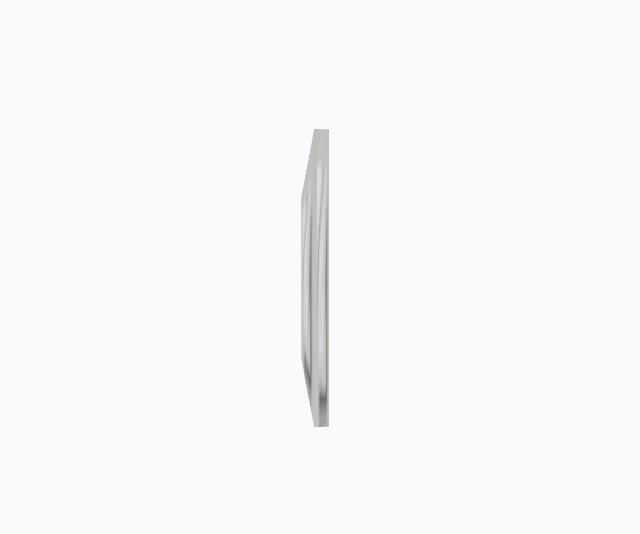
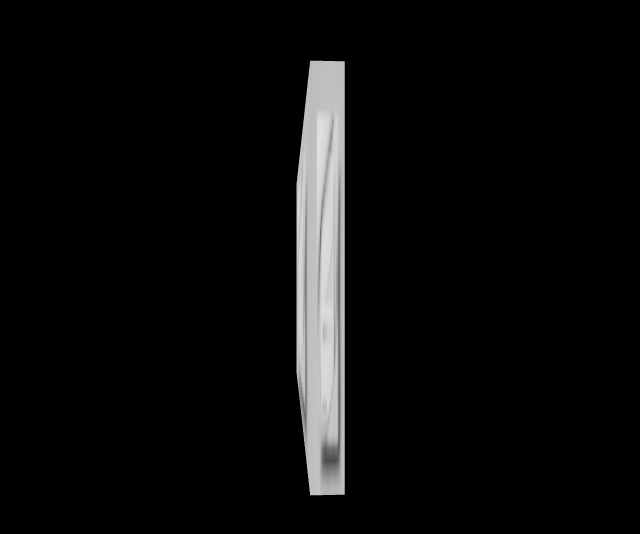
Before and after one commit to bibennurbani/tcglabs.id, a Next.js app: page / in a window 1280 px wide. Shown: the part 122-656 px from the top of the page, without its empty margins (329-969 px from the left). Built offline with nearby package versions, Linux system fonts and the light colour scheme.

Commit message:
Initializing ticket and animation

```diff
--- a/package.json
+++ b/package.json
@@ -11,11 +11,11 @@
   },
   "dependencies": {
     "@react-spring/three": "^9.7.5",
-    "@react-three/drei": "^9.114.3",
+    "@react-three/drei": "^9.114.4",
     "@react-three/fiber": "^8.17.10",
     "@types/three": "^0.169.0",
     "autoprefixer": "^10.4.20",
-    "framer-motion": "^11.11.8",
+    "framer-motion": "^11.11.9",
     "next": "14.2.15",
     "react": "^18.3.1",
     "react-dom": "^18.3.1",
@@ -29,7 +29,7 @@
     "eslint": "^8.57.1",
     "eslint-config-next": "14.2.15",
     "postcss": "^8.4.47",
-    "tailwindcss": "^3.4.13",
+    "tailwindcss": "^3.4.14",
     "typescript": "^5.6.3"
   }
 }
--- a/src/app/components/Ticket.tsx
+++ b/src/app/components/Ticket.tsx
@@ -5,7 +5,7 @@ import { useState, useRef } from 'react';
 import { Mesh } from 'three';
 
 const RotatingTicket = () => {
-  const texture = useTexture('/ticket-background.png'); // Ensure the image path is correct
+  const texture = useTexture('/ticket-background.png'); // Ensure correct path
   const meshRef = useRef<Mesh>(null!);
   const [hovered, setHovered] = useState(false);
 
@@ -21,23 +21,22 @@ const RotatingTicket = () => {
       ref={meshRef}
       onPointerOver={() => setHovered(true)}
       onPointerOut={() => setHovered(false)}
+      scale={hovered ? 1.1 : 1} // Slight scale effect on hover
     >
-      <boxGeometry args={[3, 2, 0.1]} /> {/* Box representing the ticket */}
-      <meshBasicMaterial map={texture} /> {/* Use texture as the ticket background */}
+      <boxGeometry args={[4, 2.5, 0.2]} /> {/* Adjust ticket size */}
+      <meshBasicMaterial map={texture} />
     </mesh>
   );
 };
 
 const Ticket = () => {
   return (
-    <div style={{ height: '100vh', width: '100vw' }}>
-      <Canvas>
-        <ambientLight />
-        <pointLight position={[10, 10, 10]} />
-        <OrbitControls />
-        <RotatingTicket /> {/* Move the ticket component inside Canvas */}
-      </Canvas>
-    </div>
+    <Canvas>
+      <ambientLight />
+      <pointLight position={[10, 10, 10]} />
+      <OrbitControls />
+      <RotatingTicket />
+    </Canvas>
   );
 };
 
--- a/src/app/globals.css
+++ b/src/app/globals.css
@@ -4,7 +4,7 @@
 @tailwind utilities;
 
 body {
-  @apply bg-gray-50 text-gray-800;
+  background: #000;
   font-family: 'GeistVF', sans-serif;
 }
 
--- a/src/app/layout.tsx
+++ b/src/app/layout.tsx
@@ -27,6 +27,7 @@ export default function RootLayout({
     <html lang="en">
       <body
         className={`${geistSans.variable} ${geistMono.variable} antialiased`}
+        style={{ height: "100vh", width: "100vw", position: "relative", overflow: 'hidden' }} // Set body styles
       >
         {children}
       </body>
```
Also changed, not shown: 1 other file (tests, documents, lock files or other folders).
